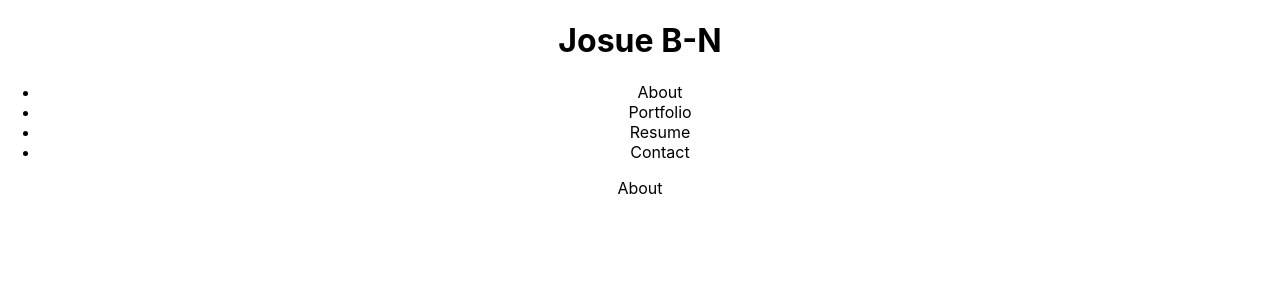
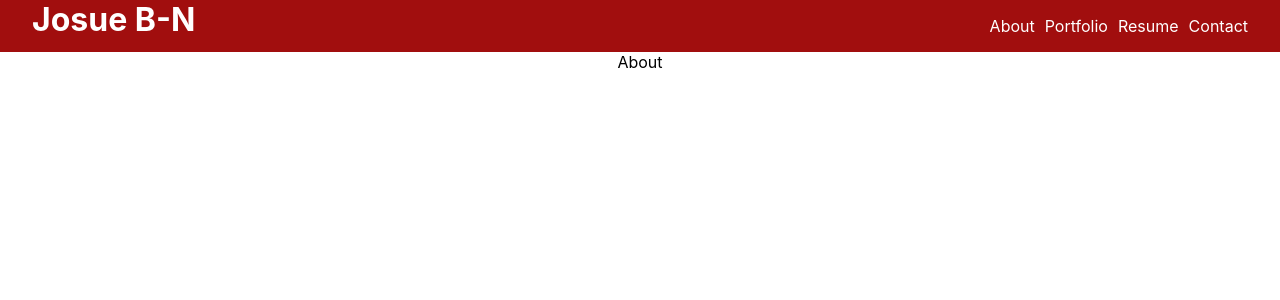
Before and after one commit to AJosueBN/react-portfolio, a React (Create React App) app: page / in a window 1280 px wide. Shown: the top 300 px of the page. Built offline with nearby package versions, Linux system fonts and the light colour scheme.

Commit message:
styled the header/navbar

```diff
--- a/src/components/Header/style.css
+++ b/src/components/Header/style.css
@@ -0,0 +1,27 @@
+header {
+
+    display: flex;
+    justify-content: space-between;
+    padding: 0 2rem;
+    background-color: rgb(161, 14, 14);
+    color: white;
+}
+
+header h1 {
+    margin: 0;
+}
+
+header ul {
+    display: flex;
+    padding: 0;
+    align-items: center;
+}
+
+header ul li {
+    list-style-type: none;
+    margin-left: 10px;
+}
+
+header ul li:hover {
+    cursor: pointer;
+}
```
